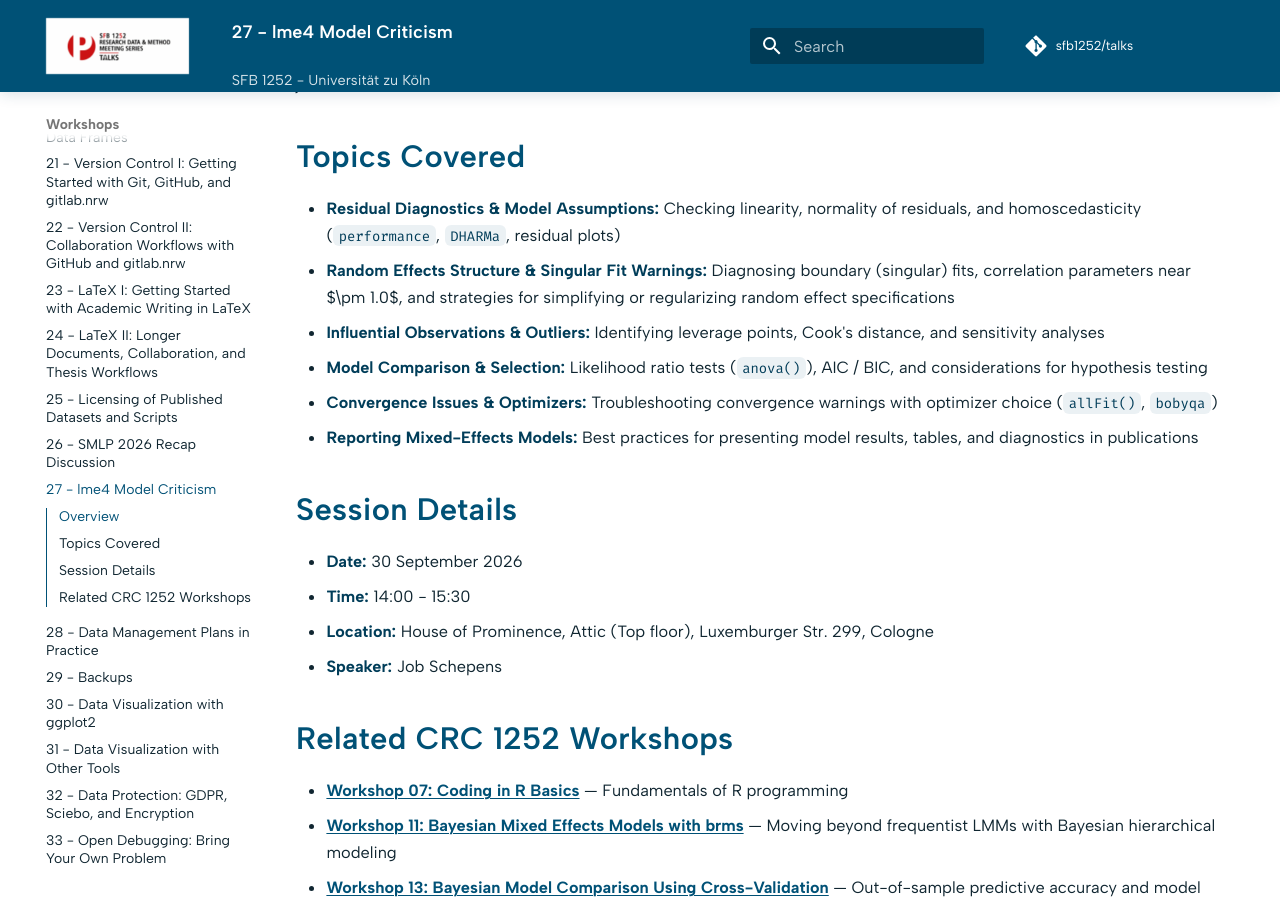
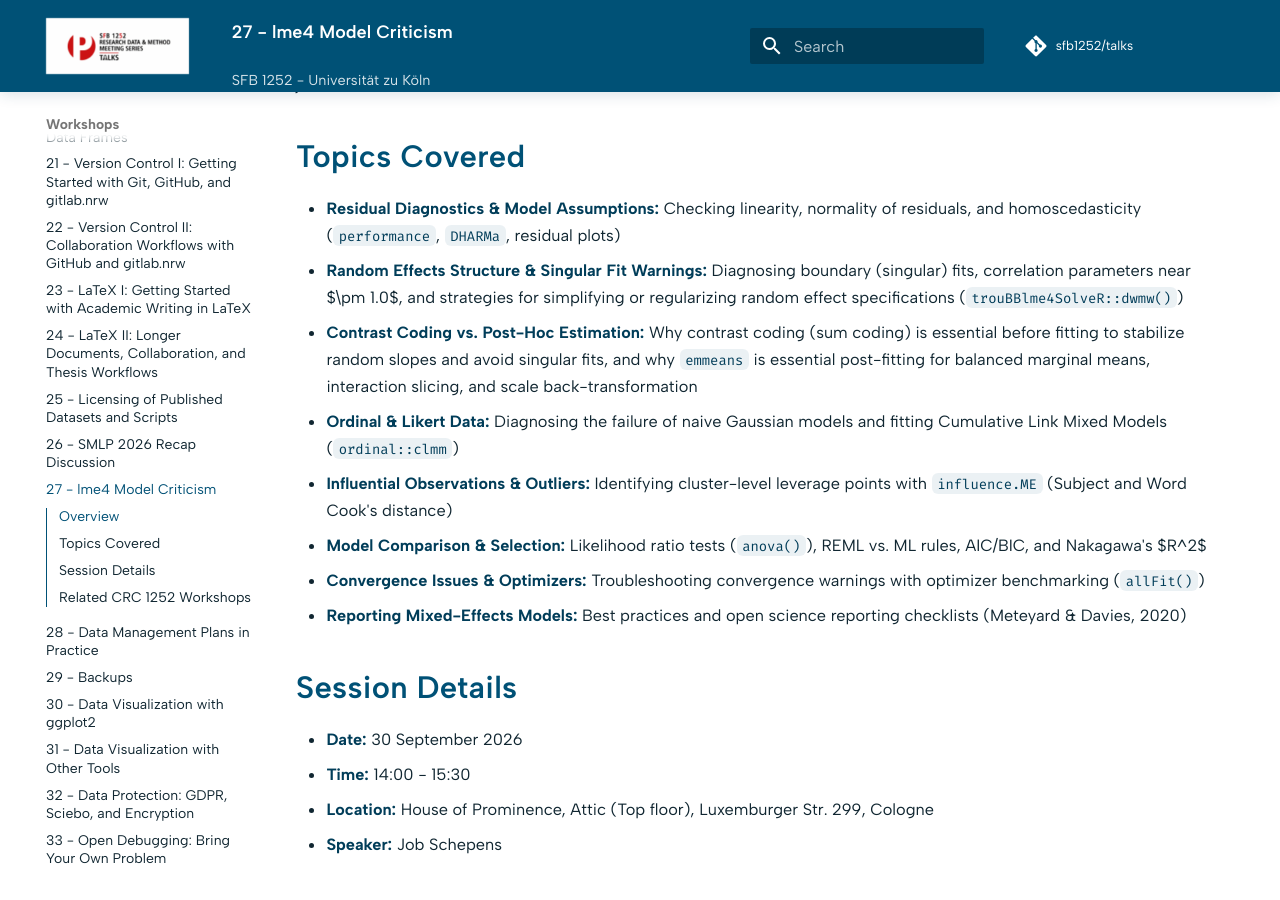
Before and after one commit to SFB1252/talks, an MkDocs documentation site: the page built from docs/workshops/27-lme4-model-criticism/index.md, in a window 1280 px wide and 900 px high, scrolled down 943 px. Built offline with MkDocs 1.6.1 and Material for MkDocs 9.7.7, drawn with Linux system fonts in a browser that asks for light colours; comment, search, counter and statistics services are not loaded.

Commit message:
docs(workshop27): Add contrast coding vs emmeans and ordinal modeling to topics

```diff
--- a/docs/workshops/27-lme4-model-criticism/index.md
+++ b/docs/workshops/27-lme4-model-criticism/index.md
@@ -25,11 +25,14 @@ Linear mixed-effects models fitted with `lme4::lmer()` or `lme4::glmer()` are st
 ## Topics Covered
 
 - **Residual Diagnostics & Model Assumptions:** Checking linearity, normality of residuals, and homoscedasticity (`performance`, `DHARMa`, residual plots)
-- **Random Effects Structure & Singular Fit Warnings:** Diagnosing boundary (singular) fits, correlation parameters near $\pm 1.0$, and strategies for simplifying or regularizing random effect specifications
-- **Influential Observations & Outliers:** Identifying leverage points, Cook's distance, and sensitivity analyses
-- **Model Comparison & Selection:** Likelihood ratio tests (`anova()`), AIC / BIC, and considerations for hypothesis testing
-- **Convergence Issues & Optimizers:** Troubleshooting convergence warnings with optimizer choice (`allFit()`, `bobyqa`)
-- **Reporting Mixed-Effects Models:** Best practices for presenting model results, tables, and diagnostics in publications
+- **Random Effects Structure & Singular Fit Warnings:** Diagnosing boundary (singular) fits, correlation parameters near $\pm 1.0$, and strategies for simplifying or regularizing random effect specifications (`trouBBlme4SolveR::dwmw()`)
+- **Contrast Coding vs. Post-Hoc Estimation:** Why contrast coding (sum coding) is essential before fitting to stabilize random slopes and avoid singular fits, and why `emmeans` is essential post-fitting for balanced marginal means, interaction slicing, and scale back-transformation
+- **Ordinal & Likert Data:** Diagnosing the failure of naive Gaussian models and fitting Cumulative Link Mixed Models (`ordinal::clmm`)
+- **Influential Observations & Outliers:** Identifying cluster-level leverage points with `influence.ME` (Subject and Word Cook's distance)
+- **Model Comparison & Selection:** Likelihood ratio tests (`anova()`), REML vs. ML rules, AIC/BIC, and Nakagawa's $R^2$
+- **Convergence Issues & Optimizers:** Troubleshooting convergence warnings with optimizer benchmarking (`allFit()`)
+- **Reporting Mixed-Effects Models:** Best practices and open science reporting checklists (Meteyard & Davies, 2020)
+
 
 ## Session Details
 
```
